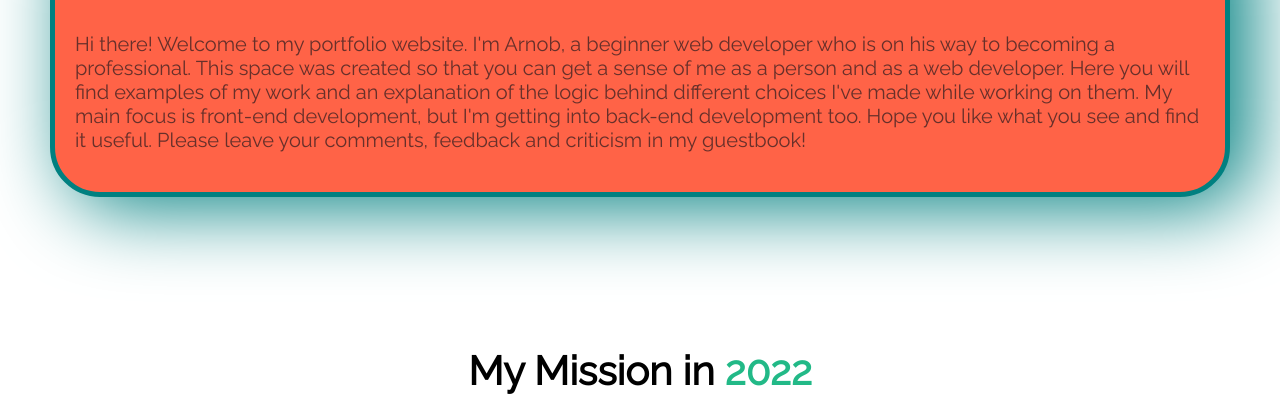
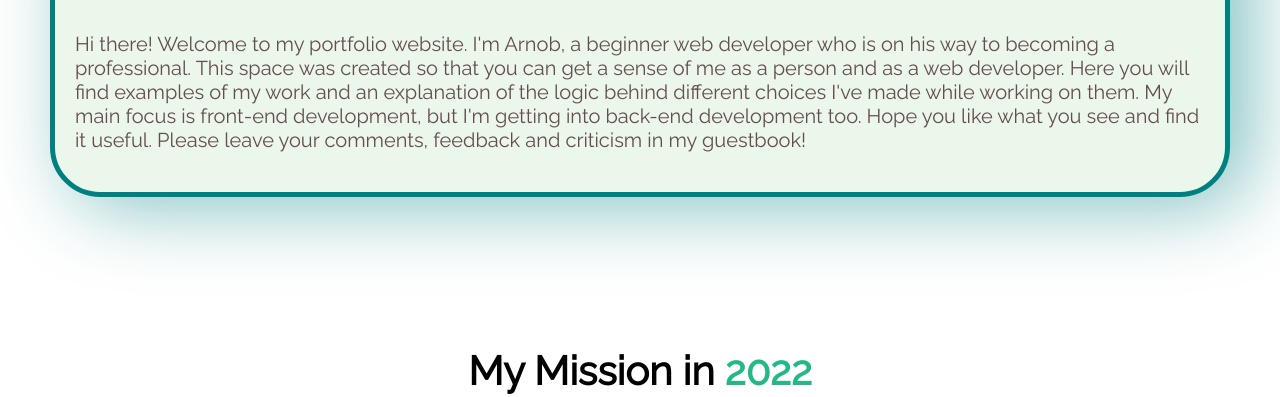
Before and after one commit to TanveerShahriar/first-assignment, a plain HTML site: page index.html in a window 1280 px wide. Shown: the part 764-1161 px from the top of the page. Drawn offline with Linux system fonts and the light colour scheme.

Commit message:
all checked

```diff
--- a/style.css
+++ b/style.css
@@ -47,8 +47,8 @@ footer{
     padding: 20px;
     border: 5px solid teal;
     border-radius: 50px;
-    background-color: tomato;
-    box-shadow: 20px 10px 80px teal;
+    background-color: rgb(235, 247, 235);
+    box-shadow: 20px 10px 80px rgba(0, 128, 128, 0.486);
 }
 
 #myself h1{
```
